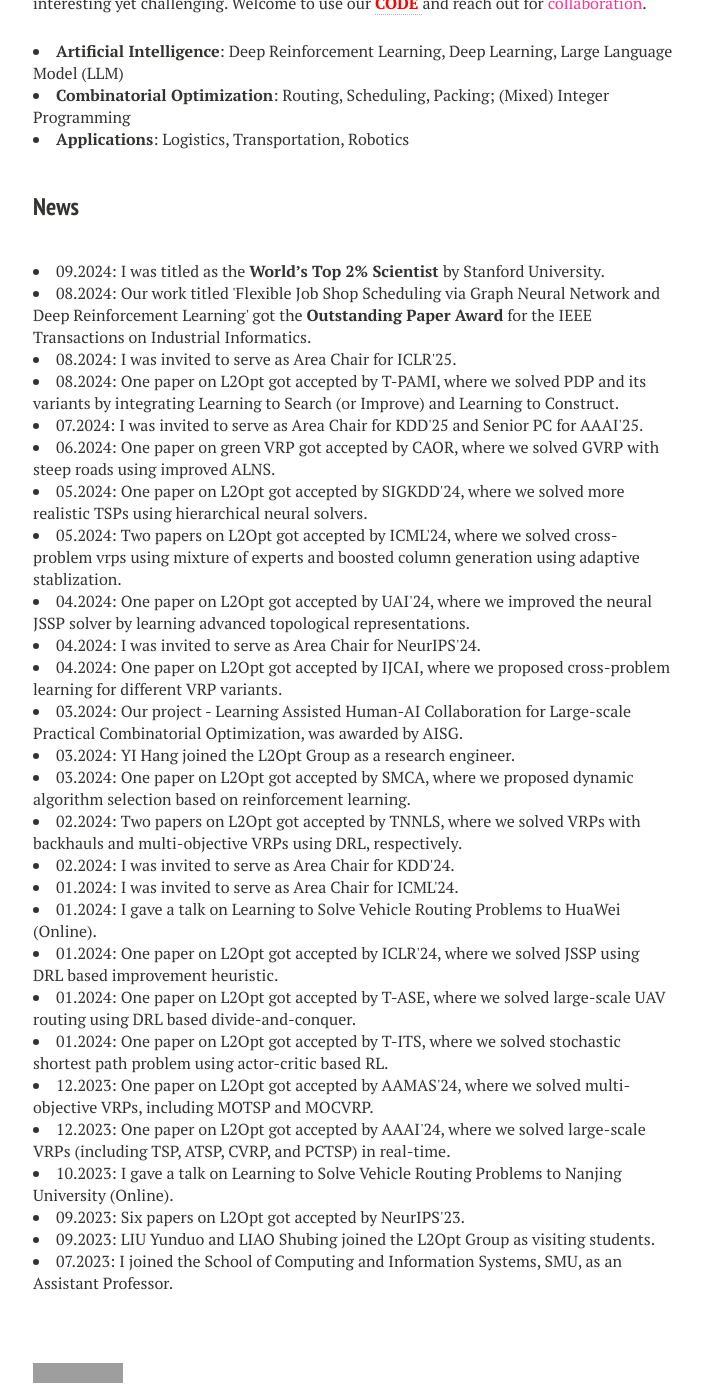
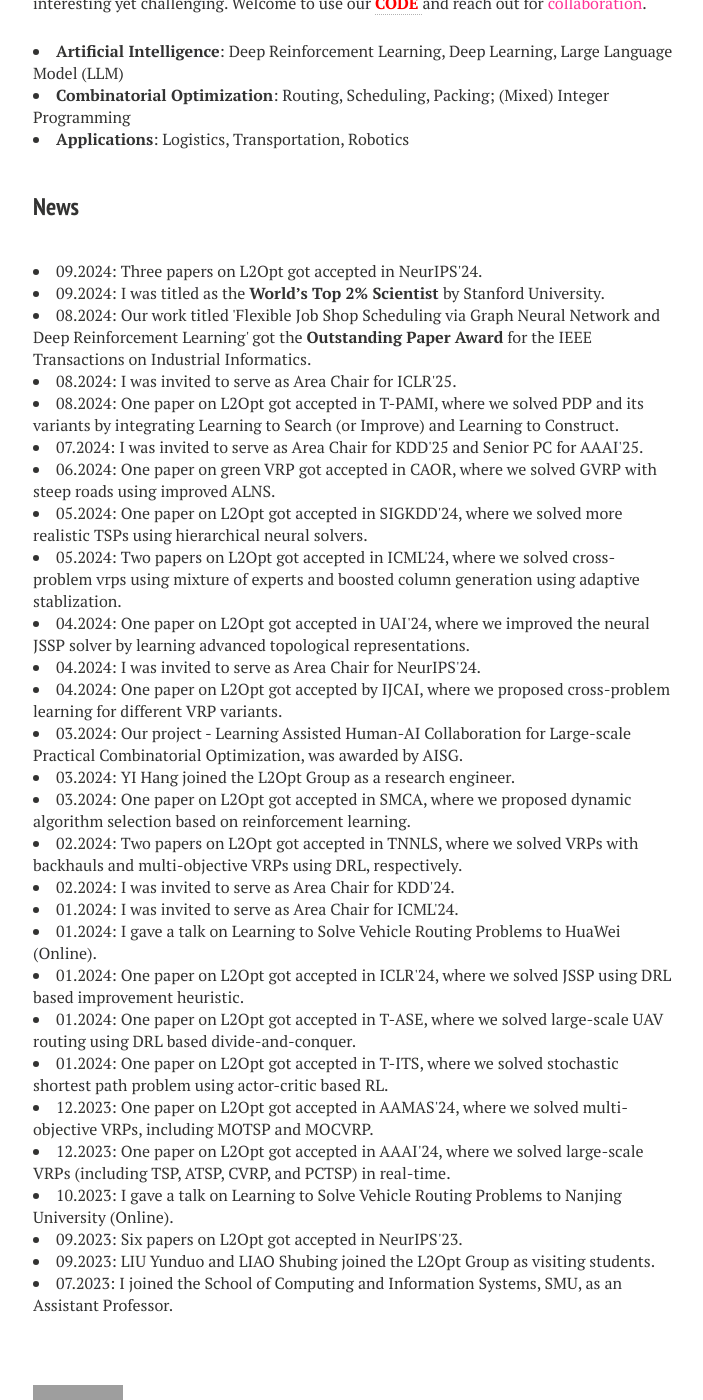
Before and after one commit to zhiguangcaosg/zhiguangcaosg.github.io, a Jekyll site: the page built from index.md, in a window 1280 px wide and 1400 px high, scrolled down 812 px. Shown: the whole window, without its empty margins (287-990 px from the left). Built offline with Jekyll 4.4.1, drawn with Linux system fonts in a browser that asks for light colours; nearby versions of some CDN libraries; grey boxes are pictures that could not be loaded.

Commit message:
Update index.md

```diff
--- a/index.md
+++ b/index.md
@@ -40,6 +40,10 @@ image: banner1.png
 <h3 style="margin-bottom:-8px;padding-top:20px;">News</h3> <br>
 
 <li>
+09.2024:  Three papers on L2Opt got accepted in NeurIPS'24.
+</li>
+
+<li>
 09.2024:  I was titled as the <b> World’s Top 2% Scientist </b> by Stanford University.
 </li>
 
@@ -51,7 +55,7 @@ image: banner1.png
 </li>
 
 <li>
-08.2024:  One paper on L2Opt got accepted by T-PAMI, where we solved PDP and its variants by integrating Learning to Search (or Improve) and Learning to Construct.
+08.2024:  One paper on L2Opt got accepted in T-PAMI, where we solved PDP and its variants by integrating Learning to Search (or Improve) and Learning to Construct.
 </li>
 
 <li>
@@ -59,19 +63,19 @@ image: banner1.png
 </li>
 
 <li>
-06.2024:  One paper on green VRP got accepted by CAOR, where we solved GVRP with steep roads using improved ALNS.
+06.2024:  One paper on green VRP got accepted in CAOR, where we solved GVRP with steep roads using improved ALNS.
 </li>
 
 <li>
-05.2024:  One paper on L2Opt got accepted by SIGKDD'24, where we solved more realistic TSPs using hierarchical neural solvers.
+05.2024:  One paper on L2Opt got accepted in SIGKDD'24, where we solved more realistic TSPs using hierarchical neural solvers.
 </li>
 
 <li>
-05.2024:  Two papers on L2Opt got accepted by ICML'24, where we solved cross-problem vrps using mixture of experts and boosted column generation using adaptive stablization.
+05.2024:  Two papers on L2Opt got accepted in ICML'24, where we solved cross-problem vrps using mixture of experts and boosted column generation using adaptive stablization.
 </li>
 
 <li>
-04.2024:  One paper on L2Opt got accepted by UAI'24, where we improved the neural JSSP solver by learning advanced topological representations.
+04.2024:  One paper on L2Opt got accepted in UAI'24, where we improved the neural JSSP solver by learning advanced topological representations.
 </li>
 
 <li>
@@ -91,11 +95,11 @@ image: banner1.png
 </li>
 
 <li>
-03.2024:  One paper on L2Opt got accepted by SMCA, where we proposed dynamic algorithm selection based on reinforcement learning.
+03.2024:  One paper on L2Opt got accepted in SMCA, where we proposed dynamic algorithm selection based on reinforcement learning.
 </li>
 
 <li>
-02.2024:  Two papers on L2Opt got accepted by TNNLS, where we solved VRPs with backhauls and multi-objective VRPs using DRL, respectively.
+02.2024:  Two papers on L2Opt got accepted in TNNLS, where we solved VRPs with backhauls and multi-objective VRPs using DRL, respectively.
 </li>
 
 <li>
@@ -111,23 +115,23 @@ image: banner1.png
 </li>
 
 <li>
-01.2024:  One paper on L2Opt got accepted by ICLR'24, where we solved JSSP using DRL based improvement heuristic.
+01.2024:  One paper on L2Opt got accepted in ICLR'24, where we solved JSSP using DRL based improvement heuristic.
 </li>
 
 <li>
-01.2024:  One paper on L2Opt got accepted by T-ASE, where we solved large-scale UAV routing using DRL based divide-and-conquer.
+01.2024:  One paper on L2Opt got accepted in T-ASE, where we solved large-scale UAV routing using DRL based divide-and-conquer.
 </li>
 
 <li>
-01.2024:  One paper on L2Opt got accepted by T-ITS, where we solved stochastic shortest path problem using actor-critic based RL.
+01.2024:  One paper on L2Opt got accepted in T-ITS, where we solved stochastic shortest path problem using actor-critic based RL.
 </li>
 
 <li>
-12.2023:  One paper on L2Opt got accepted by AAMAS'24, where we solved multi-objective VRPs, including MOTSP and MOCVRP.
+12.2023:  One paper on L2Opt got accepted in AAMAS'24, where we solved multi-objective VRPs, including MOTSP and MOCVRP.
 </li>
 
 <li>
-12.2023:  One paper on L2Opt got accepted by AAAI'24, where we solved large-scale VRPs (including TSP, ATSP, CVRP, and PCTSP) in real-time.
+12.2023:  One paper on L2Opt got accepted in AAAI'24, where we solved large-scale VRPs (including TSP, ATSP, CVRP, and PCTSP) in real-time.
 </li>
 
 <li>
@@ -135,7 +139,7 @@ image: banner1.png
 </li>
 
 <li>
-09.2023:  Six papers on L2Opt got accepted by NeurIPS'23.
+09.2023:  Six papers on L2Opt got accepted in NeurIPS'23.
 </li>
 
 <li>
```
